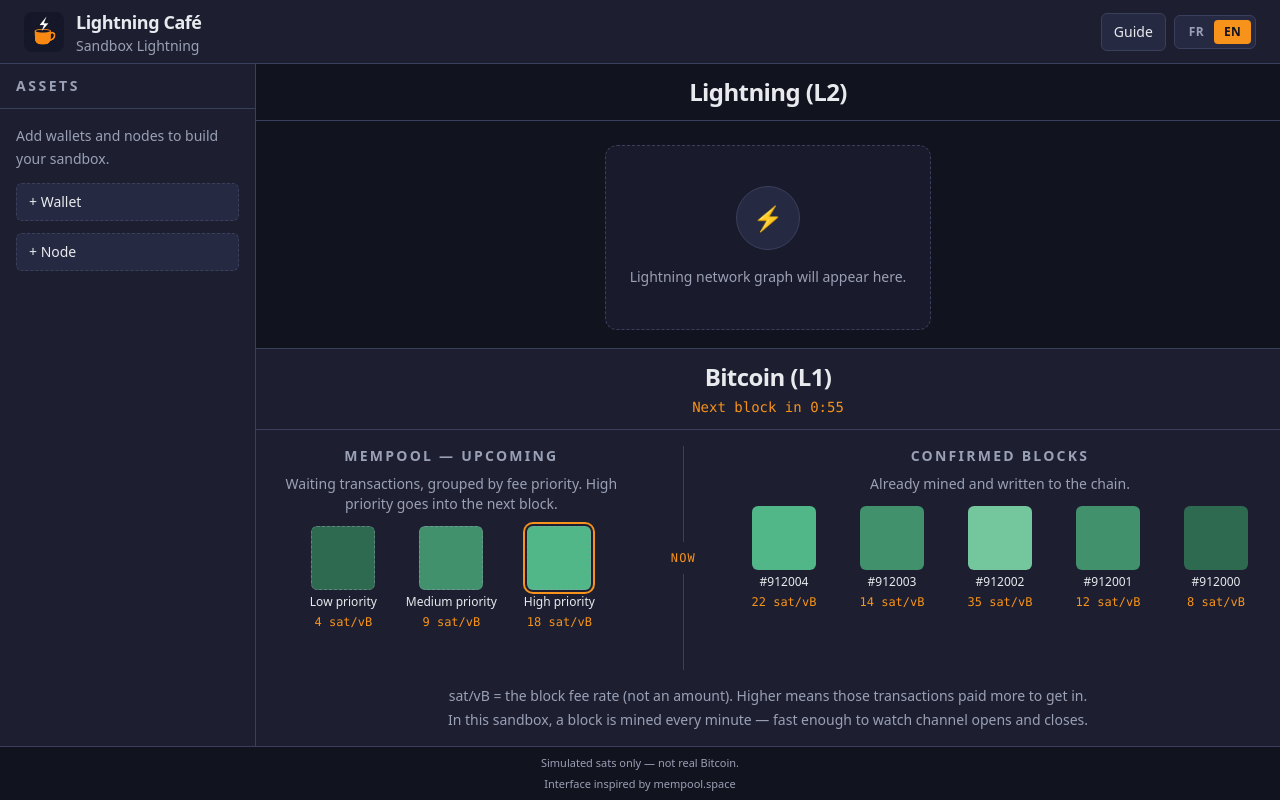
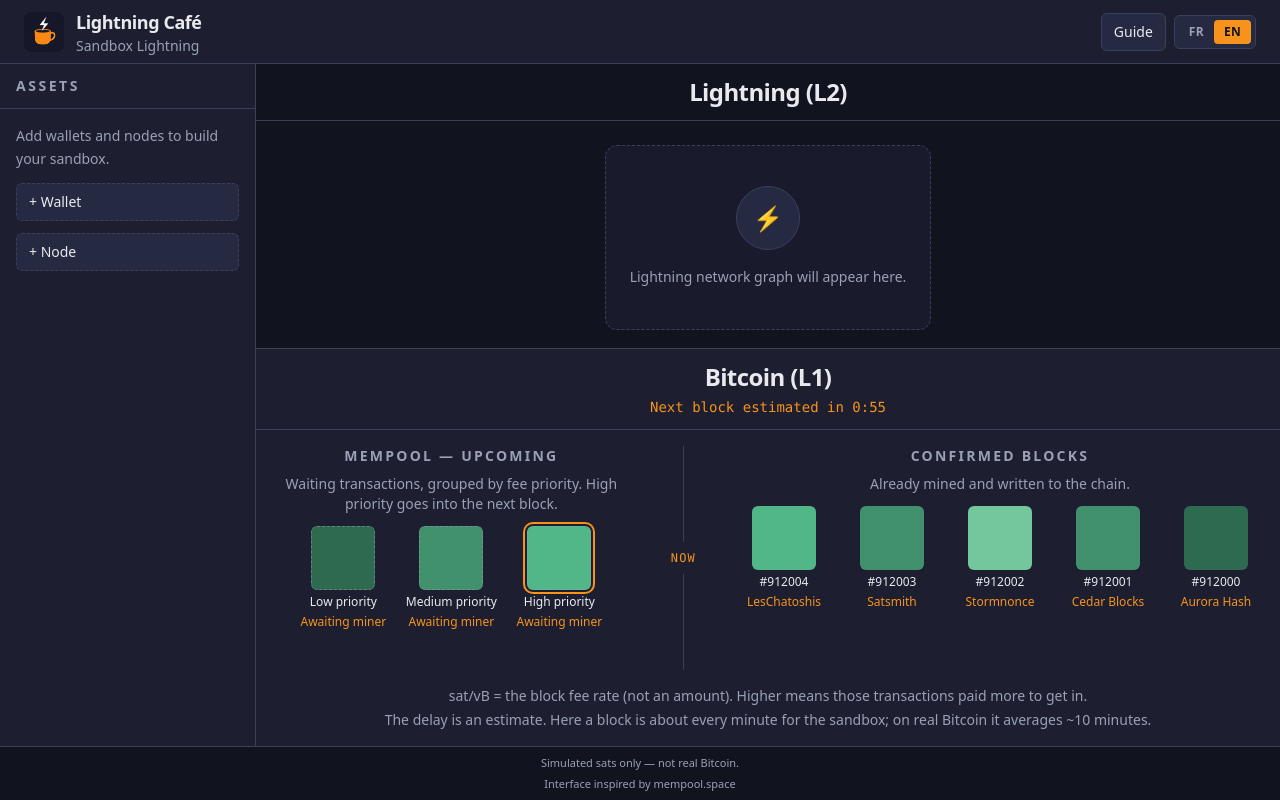
Before and after one commit to g1llez/lightning-cafe, a React (Vite) app: page / in a window 1280 px wide. Built offline with nearby package versions, Linux system fonts and the light colour scheme.

Commit message:
Show fictional mining pools under confirmed blocks and label block time as an estimate.

```diff
--- a/src/components/BitcoinLayer.tsx
+++ b/src/components/BitcoinLayer.tsx
@@ -6,6 +6,7 @@ import {
   formatCountdown,
   mineBlock,
   nextLowFeeRate,
+  pickPool,
   toneForFee,
   type ConfirmedBlock,
   type Priority,
@@ -14,22 +15,23 @@ import {
 
 type BlockTileProps = {
   label: string
+  subtitle: string
   feeRate: number
   upcoming?: boolean
   highlight?: boolean
 }
 
-function BlockTile({ label, feeRate, upcoming = false, highlight = false }: BlockTileProps) {
+function BlockTile({ label, subtitle, feeRate, upcoming = false, highlight = false }: BlockTileProps) {
   return (
     <div className="flex w-24 shrink-0 flex-col items-center gap-1">
       <div
         className={`h-16 w-16 rounded-md ${toneForFee(feeRate)} ${
           upcoming ? 'border border-dashed border-text-muted/50' : ''
         } ${highlight ? 'ring-2 ring-accent ring-offset-2 ring-offset-bg-secondary' : ''}`}
-        title={`${label} · ${feeRate} sat/vB`}
+        title={`${label} · ${subtitle} · ${feeRate} sat/vB`}
       />
       <span className="text-center text-xs font-medium text-text-primary">{label}</span>
-      <span className="font-mono text-xs text-accent">{feeRate} sat/vB</span>
+      <span className="text-center text-xs text-accent">{subtitle}</span>
     </div>
   )
 }
@@ -52,7 +54,7 @@ export function BitcoinLayer() {
       return
     }
 
-    setChain((current) => mineBlock(current, nextLowFeeRate()))
+    setChain((current) => mineBlock(current, nextLowFeeRate(), pickPool()))
     setSecondsLeft(BLOCK_INTERVAL_SECONDS)
   }, [secondsLeft])
 
@@ -83,6 +85,7 @@ export function BitcoinLayer() {
                 <BlockTile
                   key={block.id}
                   label={priorityLabel(block.priority)}
+                  subtitle={t('layers.awaitingMiner')}
                   feeRate={block.feeRate}
                   upcoming
                   highlight={block.priority === 'high'}
@@ -106,7 +109,12 @@ export function BitcoinLayer() {
             <p className="mb-3 text-center text-sm text-text-muted">{t('layers.confirmedHint')}</p>
             <div className="flex items-center justify-center gap-3 overflow-x-auto pb-1">
               {chain.confirmed.map((block: ConfirmedBlock) => (
-                <BlockTile key={block.id} label={`#${block.height}`} feeRate={block.feeRate} />
+                <BlockTile
+                  key={block.id}
+                  label={`#${block.height}`}
+                  subtitle={block.pool}
+                  feeRate={block.feeRate}
+                />
               ))}
             </div>
           </div>
--- a/src/i18n/locales/en.json
+++ b/src/i18n/locales/en.json
@@ -26,8 +26,9 @@
     "confirmed": "Confirmed blocks",
     "confirmedHint": "Already mined and written to the chain.",
     "feeHint": "sat/vB = the block fee rate (not an amount). Higher means those transactions paid more to get in.",
-    "blockIntervalHint": "In this sandbox, a block is mined every minute — fast enough to watch channel opens and closes.",
-    "nextBlockIn": "Next block in {{time}}",
+    "blockIntervalHint": "The delay is an estimate. Here a block is about every minute for the sandbox; on real Bitcoin it averages ~10 minutes.",
+    "nextBlockIn": "Next block estimated in {{time}}",
+    "awaitingMiner": "Awaiting miner",
     "priority": {
       "high": "High priority",
       "medium": "Medium priority",
--- a/src/i18n/locales/fr.json
+++ b/src/i18n/locales/fr.json
@@ -26,8 +26,9 @@
     "confirmed": "Blocs confirmés",
     "confirmedHint": "Déjà minés et inscrits dans la chaîne.",
     "feeHint": "sat/vB = taux de frais du bloc (pas un montant). Plus le chiffre est haut, plus ces transactions ont payé cher pour entrer.",
-    "blockIntervalHint": "Dans ce sandbox, un bloc est miné chaque minute — assez vite pour voir ouvrir et fermer des canaux.",
-    "nextBlockIn": "Prochain bloc dans {{time}}",
+    "blockIntervalHint": "Le délai est estimé. Ici un bloc ~ chaque minute pour le sandbox; sur Bitcoin réel c'est ~10 minutes en moyenne.",
+    "nextBlockIn": "Prochain bloc estimé dans {{time}}",
+    "awaitingMiner": "En attente",
     "priority": {
       "high": "Priorité haute",
       "medium": "Priorité moyenne",
--- a/src/simulation/chain.ts
+++ b/src/simulation/chain.ts
@@ -1,5 +1,18 @@
 export const BLOCK_INTERVAL_SECONDS = 60
 export const MAX_CONFIRMED_BLOCKS = 5
+
+export const MINING_POOLS = [
+  'Quiet ASIC',
+  'Satsmith',
+  'Riverbit',
+  'Cedar Blocks',
+  'Halving House',
+  'Stormnonce',
+  'Beacon Batch',
+  'Copper Relay',
+  'Aurora Hash',
+  'LesChatoshis',
+] as const
 
 export type Priority = 'low' | 'medium' | 'high'
 
@@ -13,6 +26,7 @@ export type ConfirmedBlock = {
   id: string
   height: number
   feeRate: number
+  pool: string
 }
 
 export type ChainState = {
@@ -45,11 +59,11 @@ export function createInitialChain(): ChainState {
       { id: 'u-high', priority: 'high', feeRate: 18 },
     ],
     confirmed: [
-      { id: 'c-912004', height: 912_004, feeRate: 22 },
-      { id: 'c-912003', height: 912_003, feeRate: 14 },
-      { id: 'c-912002', height: 912_002, feeRate: 35 },
-      { id: 'c-912001', height: 912_001, feeRate: 12 },
-      { id: 'c-912000', height: 912_000, feeRate: 8 },
+      { id: 'c-912004', height: 912_004, feeRate: 22, pool: 'LesChatoshis' },
+      { id: 'c-912003', height: 912_003, feeRate: 14, pool: 'Satsmith' },
+      { id: 'c-912002', height: 912_002, feeRate: 35, pool: 'Stormnonce' },
+      { id: 'c-912001', height: 912_001, feeRate: 12, pool: 'Cedar Blocks' },
+      { id: 'c-912000', height: 912_000, feeRate: 8, pool: 'Aurora Hash' },
     ],
   }
 }
@@ -58,7 +72,11 @@ export function nextLowFeeRate(random = Math.random): number {
   return 3 + Math.floor(random() * 6)
 }
 
-export function mineBlock(state: ChainState, incomingFeeRate: number): ChainState {
+export function pickPool(random = Math.random): string {
+  return MINING_POOLS[Math.floor(random() * MINING_POOLS.length)]
+}
+
+export function mineBlock(state: ChainState, incomingFeeRate: number, pool: string): ChainState {
   const high = state.upcoming.find((block) => block.priority === 'high')
   const medium = state.upcoming.find((block) => block.priority === 'medium')
   const low = state.upcoming.find((block) => block.priority === 'low')
@@ -71,7 +89,7 @@ export function mineBlock(state: ChainState, incomingFeeRate: number): ChainStat
     nextHeight: state.nextHeight + 1,
     nextId: state.nextId + 1,
     confirmed: [
-      { id: high.id, height: state.nextHeight, feeRate: high.feeRate },
+      { id: high.id, height: state.nextHeight, feeRate: high.feeRate, pool },
       ...state.confirmed,
     ].slice(0, MAX_CONFIRMED_BLOCKS),
     upcoming: [
```
Also changed, not shown: 1 other file (tests, documents, lock files or other folders).
